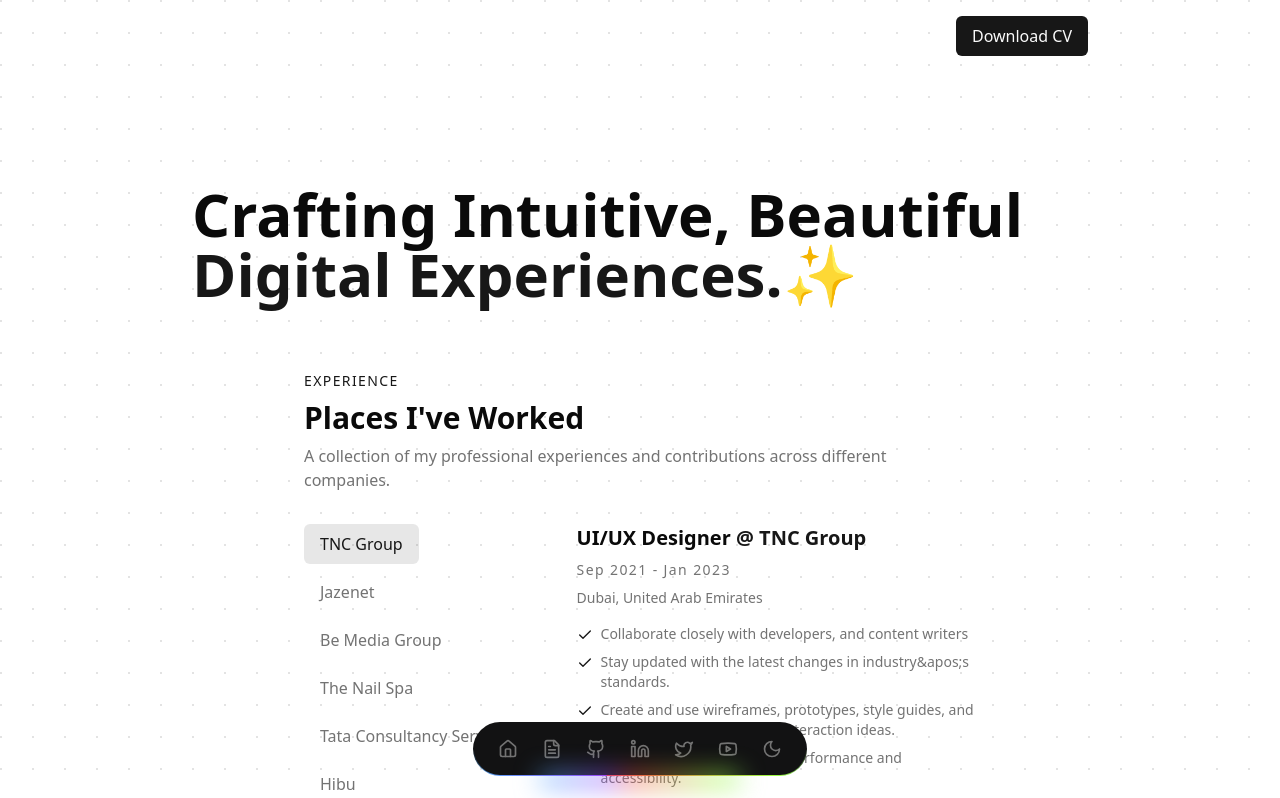
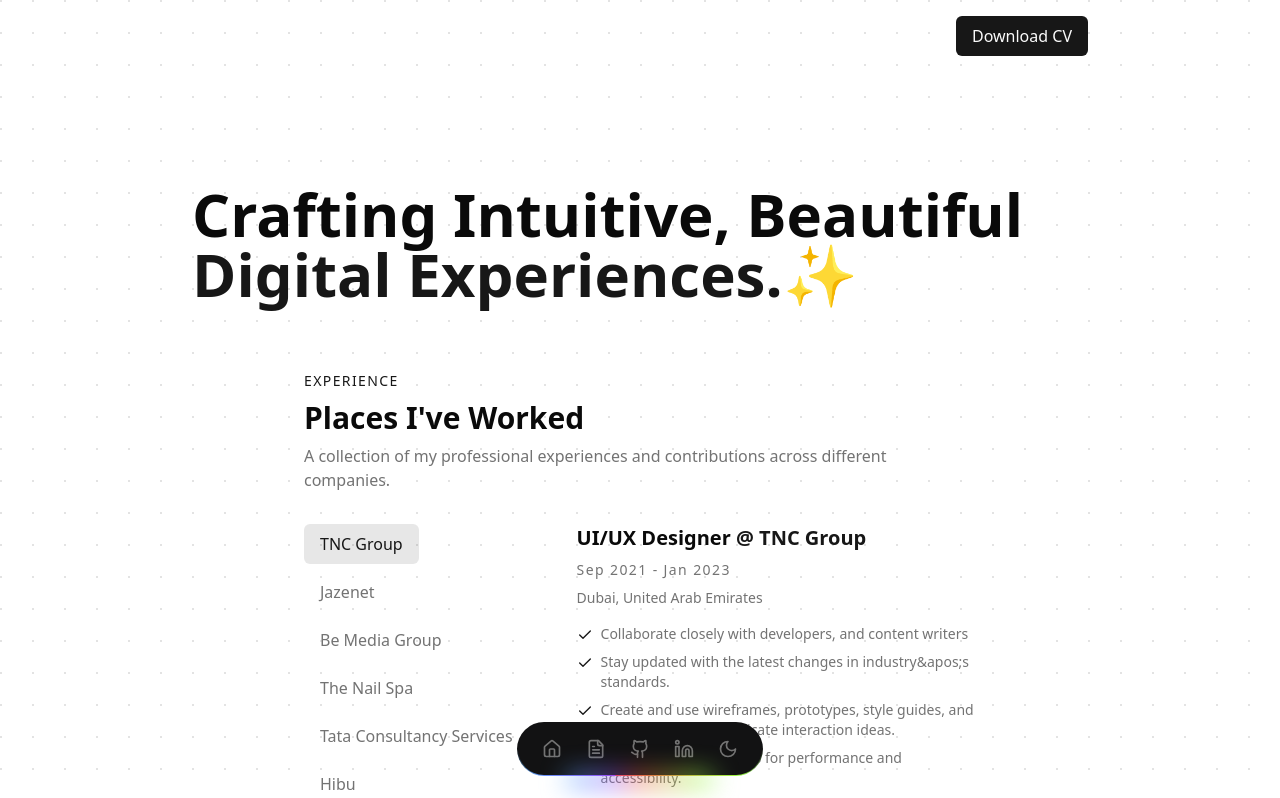
Before and after one commit to icandrew/portfolio, a Next.js app: page / in a window 1280 px wide. Shown: the top 798 px of the page. Built offline with nearby package versions, Linux system fonts and the light colour scheme.

Commit message:
Fix error

```diff
--- a/components/ui/nav-links.tsx
+++ b/components/ui/nav-links.tsx
@@ -1,6 +1,6 @@
 "use client"
 
-import { Home, FileText, Github, Linkedin, Twitter, Youtube, Sun, Moon } from 'lucide-react'
+import { Home, FileText, Github, Linkedin, Sun, Moon } from 'lucide-react'
 import Link from "next/link"
 import { RainbowButton } from "@/components/ui/rainbow-button"
 import { useTheme } from "next-themes"
@@ -40,7 +40,7 @@ export function NavLinks() {
           <FileText className="w-5 h-5 text-muted-foreground" />
         </Link>
         <Link
-          href="https://github.com"
+          href="https://github.com/icandrew"
           className="p-2 hover:bg-muted/50 rounded-full transition-colors"
           aria-label="GitHub"
         >
@@ -53,20 +53,20 @@ export function NavLinks() {
         >
           <Linkedin className="w-5 h-5 text-muted-foreground" />
         </Link>
-        <Link
+        {/* <Link
           href="https://twitter.com"
           className="p-2 hover:bg-muted/50 rounded-full transition-colors"
           aria-label="Twitter"
         >
           <Twitter className="w-5 h-5 text-muted-foreground" />
-        </Link>
-        <Link
+        </Link> */}
+        {/* <Link
           href="https://youtube.com"
           className="p-2 hover:bg-muted/50 rounded-full transition-colors"
           aria-label="YouTube"
         >
           <Youtube className="w-5 h-5 text-muted-foreground" />
-        </Link>
+        </Link> */}
         <button
           onClick={() => setTheme(theme === "dark" ? "light" : "dark")}
           className="p-2 hover:bg-muted/50 rounded-full transition-colors"
--- a/tailwind.config.ts
+++ b/tailwind.config.ts
@@ -1,6 +1,19 @@
 import type { Config } from "tailwindcss"
 import type { PluginAPI } from "tailwindcss/types/config"
+
+// Create a type declaration for the flattenColorPalette utility
+declare module 'tailwindcss/lib/util/flattenColorPalette' {
+  const flattenColorPalette: (colors: object) => Record<string, string>
+  export default flattenColorPalette
+}
+
 import flattenColorPalette from "tailwindcss/lib/util/flattenColorPalette"
+
+// Add the PluginAPI type definition
+type PluginAPI = {
+  addBase: (base: Record<string, Record<string, string>>) => void;
+  theme: (path: string) => Record<string, string>;
+}
 
 // This plugin adds each Tailwind color as a global CSS variable, e.g. var(--gray-200).
 function addVariablesForColors({ addBase, theme }: PluginAPI) {
```
